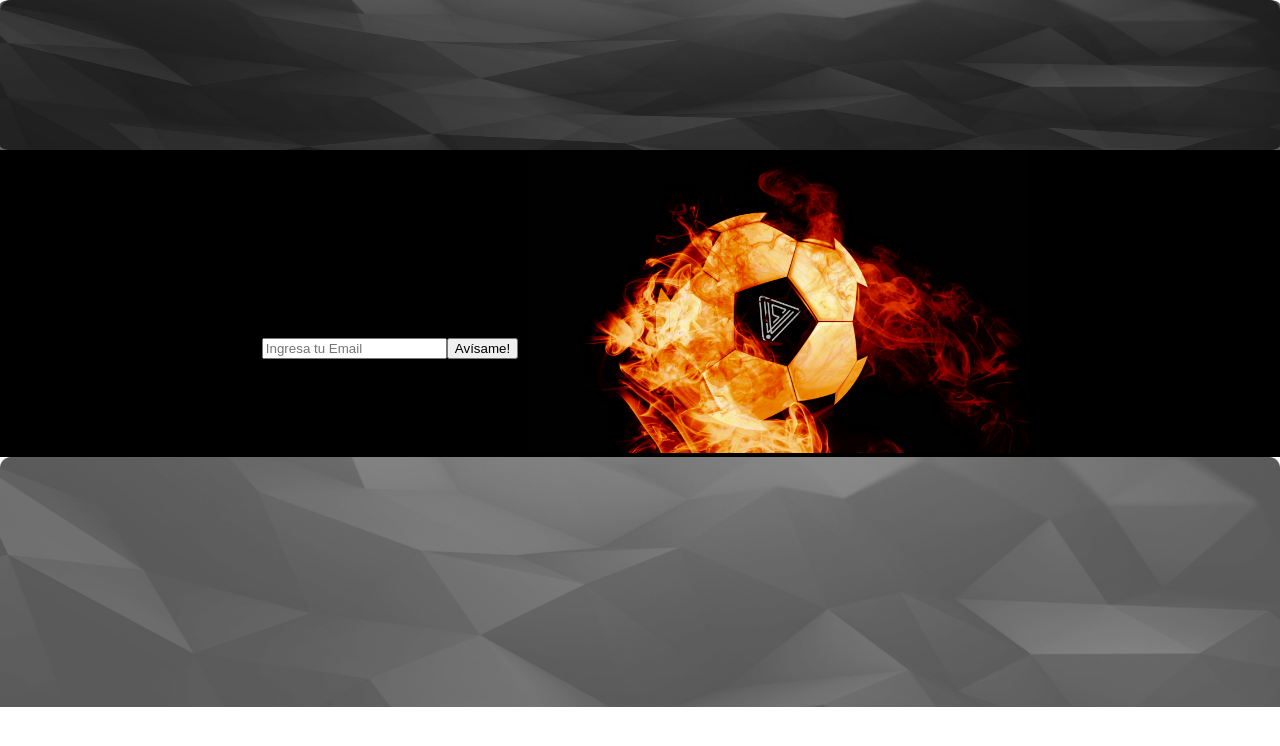
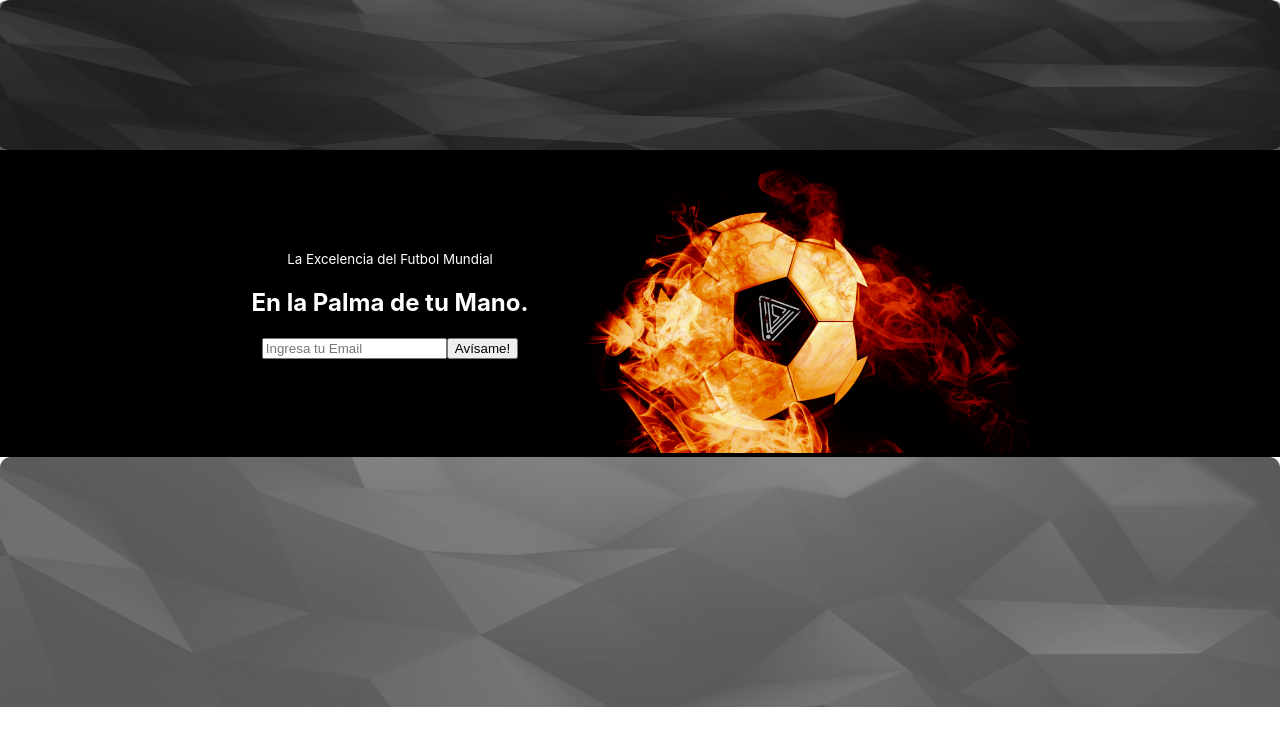
Before and after one commit to faustologic/wps-landing, a React (Create React App) app: page / in a window 1280 px wide. Shown: the top 746 px of the page. Built offline with nearby package versions, Linux system fonts and the light colour scheme.

Commit message:
Update content.css

```diff
--- a/src/components/Content/content.css
+++ b/src/components/Content/content.css
@@ -6,8 +6,15 @@
   background-color: #000;
 }
 
+.content__header {
+  height: 150px;
+  background-size: cover;
+  background-image: url("../../assets/header_image.png");
+}
+
 .content__left {
   text-align: center;
+  color: white;
 }
 
 .content__right {
@@ -19,17 +26,11 @@
   width: 100%;
 }
 
-.content__separator {
+/* .content__separator {
   background-color: darkslategray;
   color: whitesmoke;
   width: 100%;
-}
-
-.content__header {
-  height: 150px;
-  background-size: cover;
-  background-image: url("../../assets/header_image.png");
-}
+} */
 
 .content__footer {
   height: 250px;
```
